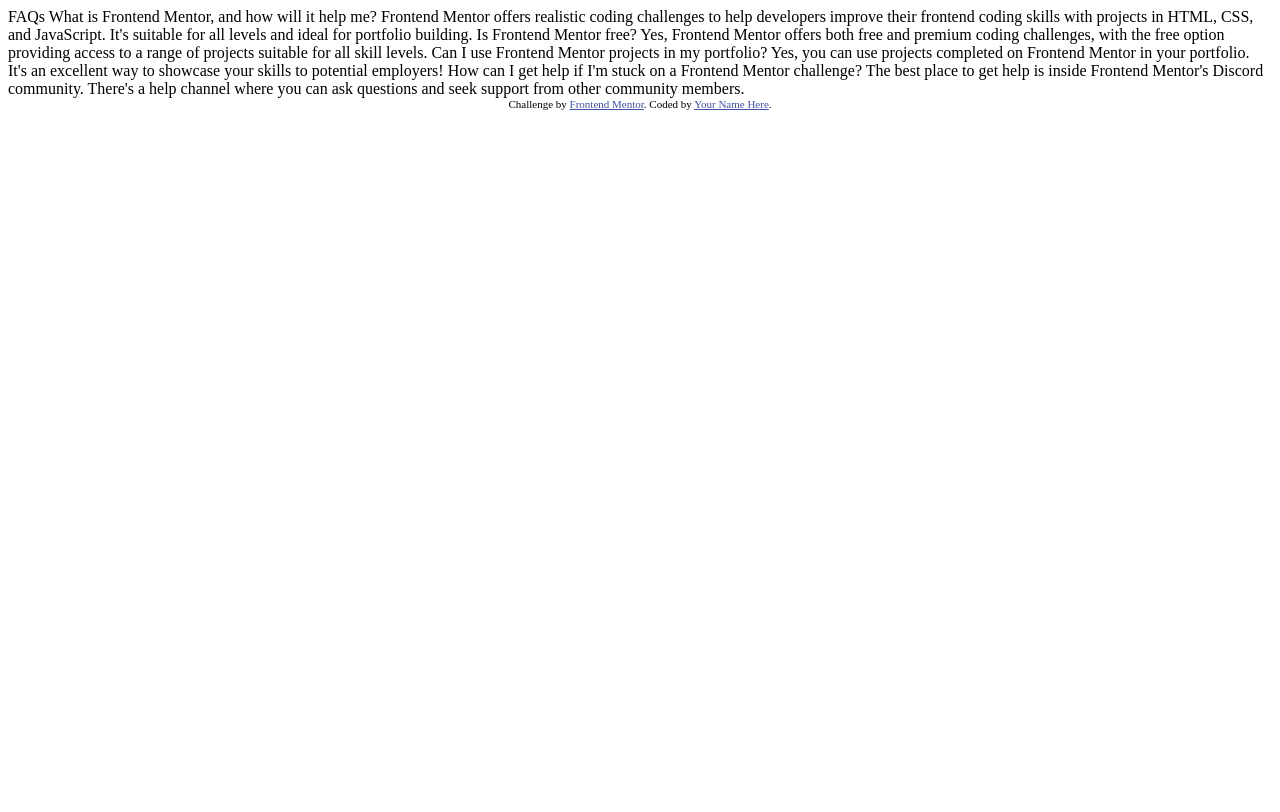
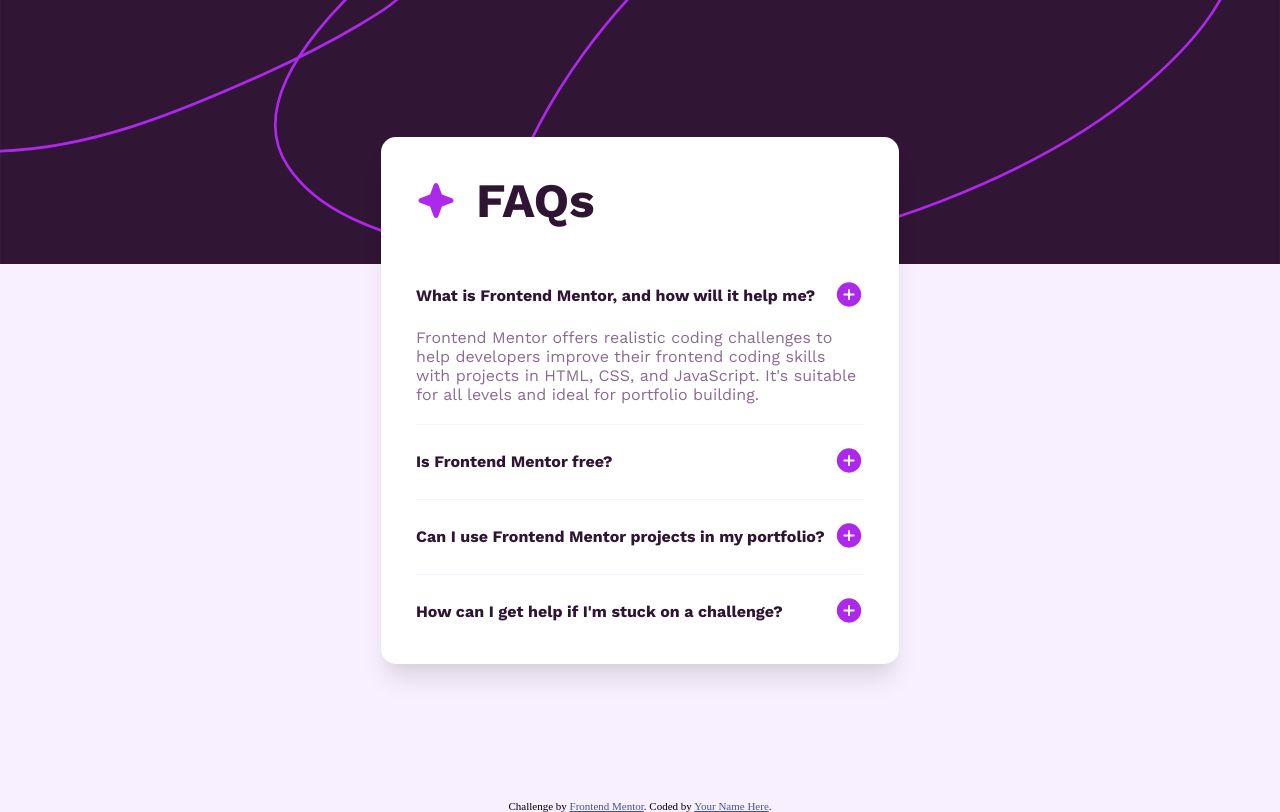
Before and after one commit to klimerri/faq, a plain HTML site: page index.html in a window 1280 px wide. Drawn offline with nearby package versions, Linux system fonts and the light colour scheme.

Commit message:
almost done

```diff
--- a/index.html
+++ b/index.html
@@ -3,7 +3,10 @@
 <head>
   <meta charset="UTF-8">
   <meta name="viewport" content="width=device-width, initial-scale=1.0"> <!-- displays site properly based on user's device -->
-
+  <link rel="stylesheet" href="style.css">
+  <link rel="preconnect" href="https://fonts.googleapis.com">
+<link rel="preconnect" href="https://fonts.gstatic.com" crossorigin>
+<link href="https://fonts.googleapis.com/css2?family=Work+Sans:ital,wght@0,100..900;1,100..900&display=swap" rel="stylesheet">
   <link rel="icon" type="image/png" sizes="32x32" href="./assets/images/favicon-32x32.png">
 
   <title>Frontend Mentor | FAQ accordion</title>
@@ -15,34 +18,74 @@
   </style>
 </head>
 <body>
+  <div class="background">
+  </div>
 
-  FAQs
+  <div class="container">
+    <div class="faq-container">
+      <div class="faq-container__head">
+        <img class="icon-star" src="images/icon-star.svg">
 
-  What is Frontend Mentor, and how will it help me?
+        <h1 class="faq-container__title">FAQs</h1>
+      </div>
+      <ul class="faq-container__list faq-list">
+        <li class="faq-list__item active faq-item">
+          <div class="faq-item__head">
+            <h2>What is Frontend Mentor, and how will it help me?</h2>
 
-  Frontend Mentor offers realistic coding challenges to help developers improve their
-  frontend coding skills with projects in HTML, CSS, and JavaScript. It's suitable for
-  all levels and ideal for portfolio building.
+            <button class="faq-button">
+              <img src="images/icon-plus.svg">
+            </button>
+          </div>
 
-  Is Frontend Mentor free?
+          <p>  Frontend Mentor offers realistic coding challenges to help developers improve their
+            frontend coding skills with projects in HTML, CSS, and JavaScript. It's suitable for
+            all levels and ideal for portfolio building.</p>
+        </li>
+        <li class="faq-list__item faq-item">
+          <div class="faq-item__head">
+            <h2>Is Frontend Mentor free?</h2>
 
-  Yes, Frontend Mentor offers both free and premium coding challenges, with the free
-  option providing access to a range of projects suitable for all skill levels.
+            <button class="faq-button">
+              <img src="images/icon-plus.svg">
+            </button>
+          </div>
 
-  Can I use Frontend Mentor projects in my portfolio?
+          <p>Yes, Frontend Mentor offers both free and premium coding challenges, with the free
+            option providing access to a range of projects suitable for all skill levels.</p>
+        </li>
+        <li class="faq-list__item faq-item">
+          <div class="faq-item__head">
+            <h2>Can I use Frontend Mentor projects in my portfolio?</h2>
 
-  Yes, you can use projects completed on Frontend Mentor in your portfolio. It's an excellent
-  way to showcase your skills to potential employers!
+            <button class="faq-button">
+              <img src="images/icon-plus.svg">
+            </button>
+          </div>
 
-  How can I get help if I'm stuck on a Frontend Mentor challenge?
+          <p>Yes, you can use projects completed on Frontend Mentor in your portfolio. It's an excellent
+            way to showcase your skills to potential employers!</p>
+        </li>
+        <li class="faq-list__item faq-item">
+          <div class="faq-item__head">
+            <h2>How can I get help if I'm stuck on a challenge?</h2>
 
-  The best place to get help is inside Frontend Mentor's Discord community. There's a help
-  channel where you can ask questions and seek support from other community members.
+            <button class="faq-button">
+              <img src="images/icon-plus.svg">
+            </button>
+          </div>
 
+          <p> The best place to get help is inside Frontend Mentor's Discord community. There's a help
+            channel where you can ask questions and seek support from other community members.<p>
+        </li>
+      </ul>
+    </div>
+  </div>
 
   <div class="attribution">
     Challenge by <a href="https://www.frontendmentor.io?ref=challenge" target="_blank">Frontend Mentor</a>.
     Coded by <a href="#">Your Name Here</a>.
   </div>
+  <script src="script.js"></script>
 </body>
 </html>
--- /dev/null
+++ b/script.js
@@ -0,0 +1,16 @@
+const questions = document.querySelectorAll('.faq-item');
+const buttonImg = item.querySelector('.faq-button img');
+
+questions.forEach(item => {
+    item.addEventListener('click', () => {
+        item.classList.toggle('active');
+
+        // поправить баг, при загрузке не меняется картинка
+        if (item.classList.contains('active')) {
+            buttonImg.src = 'images/icon-minus.svg'
+        }
+        else {
+            buttonImg.src = 'images/icon-plus.svg'
+        }
+    })
+})
--- /dev/null
+++ b/style.css
@@ -0,0 +1,96 @@
+* {
+     margin: 0;
+    padding: 0;
+}
+
+html {
+    height: 100%;
+}
+
+body {
+    height: 100%;
+    background-color: hsl(275, 100%, 97%);
+
+}
+
+ul {
+    list-style-type: none;
+}
+
+.background {
+    background-image: url('images/background-pattern-desktop.svg');
+    background-repeat: no-repeat;
+    background-size: cover;
+    width: 100%;
+    height: 33%;
+    position: absolute;
+    z-index: -1;
+}
+
+.container {
+    display: flex;
+    align-items: center;
+    justify-content: center;
+    height: 100%;
+}
+
+.faq-container {
+    background-color: white;
+    border-radius: 15px;
+    width: 35%;
+    display: flex;
+    flex-direction: column;
+    padding: 35px;
+    font-family: "Work Sans", sans-serif;
+    box-shadow: rgba(0, 0, 0, 0.1) 0px 20px 25px -5px, rgba(0, 0, 0, 0.04) 0px 10px 10px -5px;
+}
+
+.faq-container__head {
+    display: flex;
+    gap: 20px;
+    margin-bottom: 30px;
+}
+
+.faq-container__title {
+    font-weight: 700;
+    font-size: 48px;
+    color: hsl(292, 42%, 14%);
+}
+
+.faq-list__item {
+    border-bottom: 1px solid hsl(275, 100%, 97%);
+    padding: 20px 0px;
+}
+
+.faq-list__item.active p {
+    display: block;
+}
+
+.faq-list__item:last-child {
+    border-bottom: none;
+    padding-bottom: 0;
+}
+
+.faq-item__head {
+    display: flex;
+    justify-content: space-between;
+    align-items: center;
+}
+
+.faq-item h2{
+    font-weight: 700;
+    font-size: 16px;
+    color: hsl(292, 42%, 14%);
+}
+
+.faq-button {
+    border: none;
+    background: none;
+    cursor: pointer;
+}
+
+.faq-item p{
+    display: none;
+    margin-top: 15px;
+    color: hsl(292, 16%, 49%);
+}
```
